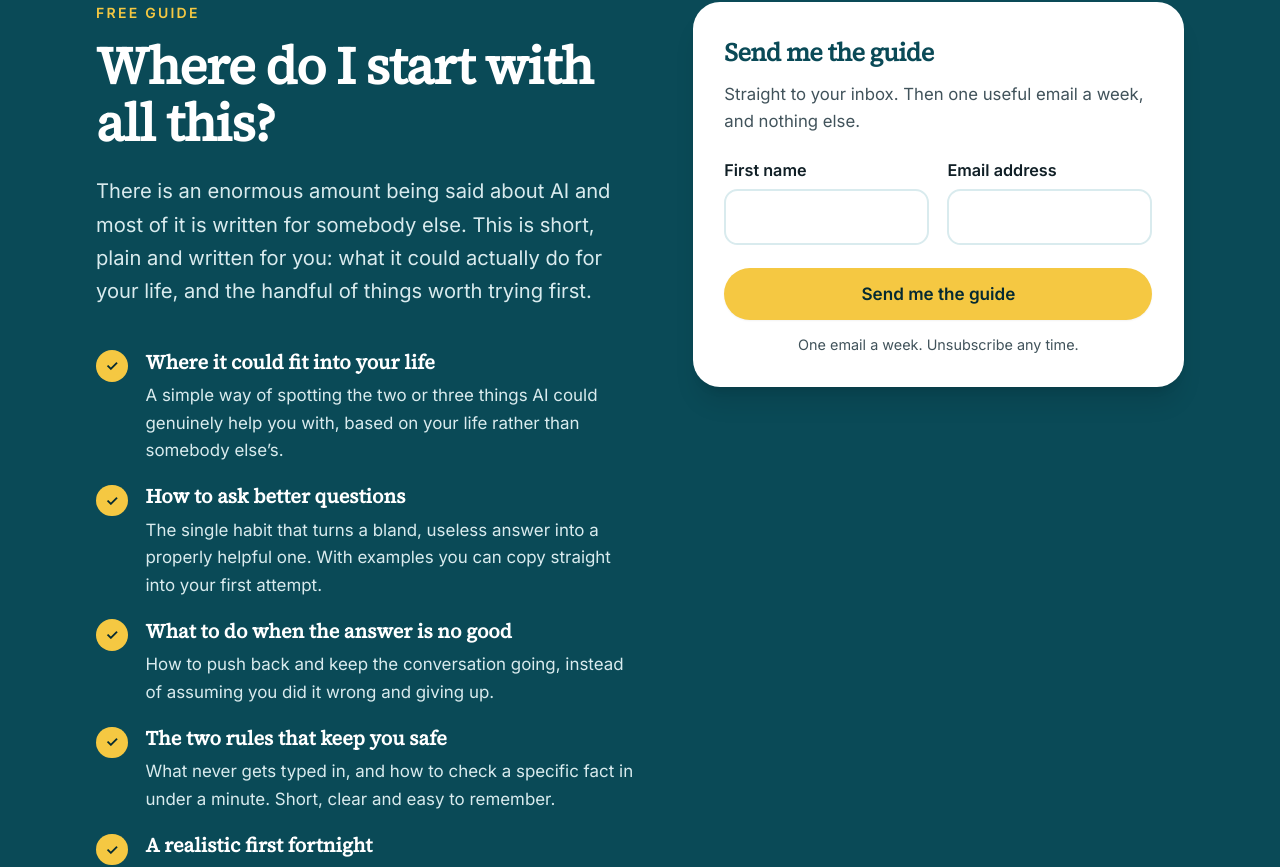
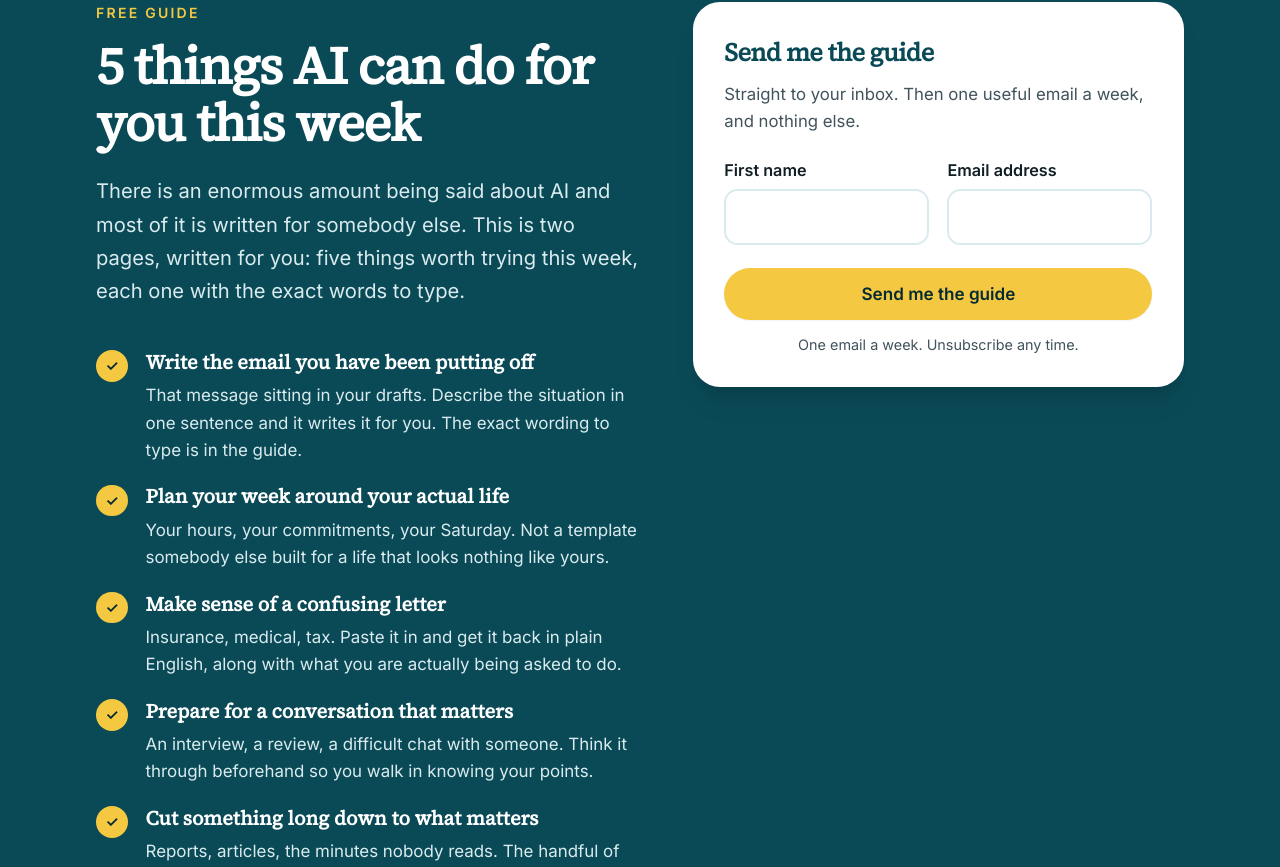
Before and after one commit to Stillrelevant/still-relevant-website, a Next.js app: page /guide in a window 1280 px wide. Shown: the part 206-1073 px from the top of the page. Built offline with nearby package versions, Linux system fonts and the light colour scheme.

Commit message:
Add files via upload

```diff
--- a/app/guide/page.js
+++ b/app/guide/page.js
@@ -4,32 +4,32 @@ import FAQ from '@/components/FAQ';
 import { site } from '@/lib/site';
 
 export const metadata = {
-  title: 'The free starter guide',
+  title: '5 Things AI Can Do For You This Week',
   description:
-    'Where to start with AI, in plain English. A short free guide for adults 40+ who are curious but not sure where they fit in.',
+    'Five things you can try this week, with the exact words to type. A short free guide for adults 40+ who are curious but not sure where they fit in.',
   alternates: { canonical: `${site.url}/guide/` },
 };
 
 const inside = [
   {
-    t: 'Where it could fit into your life',
-    b: 'A simple way of spotting the two or three things AI could genuinely help you with, based on your life rather than somebody else’s.',
+    t: 'Write the email you have been putting off',
+    b: 'That message sitting in your drafts. Describe the situation in one sentence and it writes it for you. The exact wording to type is in the guide.',
   },
   {
-    t: 'How to ask better questions',
-    b: 'The single habit that turns a bland, useless answer into a properly helpful one. With examples you can copy straight into your first attempt.',
+    t: 'Plan your week around your actual life',
+    b: 'Your hours, your commitments, your Saturday. Not a template somebody else built for a life that looks nothing like yours.',
   },
   {
-    t: 'What to do when the answer is no good',
-    b: 'How to push back and keep the conversation going, instead of assuming you did it wrong and giving up.',
+    t: 'Make sense of a confusing letter',
+    b: 'Insurance, medical, tax. Paste it in and get it back in plain English, along with what you are actually being asked to do.',
   },
   {
-    t: 'The two rules that keep you safe',
-    b: 'What never gets typed in, and how to check a specific fact in under a minute. Short, clear and easy to remember.',
+    t: 'Prepare for a conversation that matters',
+    b: 'An interview, a review, a difficult chat with someone. Think it through beforehand so you walk in knowing your points.',
   },
   {
-    t: 'A realistic first fortnight',
-    b: 'Two things, four weeks, no course fees and no jargon. What to actually do, in order.',
+    t: 'Cut something long down to what matters',
+    b: 'Reports, articles, the minutes nobody reads. The handful of things you actually need, in seconds.',
   },
 ];
 
@@ -40,11 +40,11 @@ const faqs = [
   },
   {
     q: 'How long is it?',
-    a: 'Short enough to read in one sitting. It is written to be used rather than admired, so there is no padding.',
+    a: 'Two pages. It is written to be used rather than admired, so there is no padding.',
   },
   {
     q: 'Do I need any particular tool or account?',
-    a: 'No. A free account on any of the main ones is enough, and the guide works whichever you pick. It also explains how to set one up if you have not yet.',
+    a: 'A free ChatGPT account is all you need, and the guide tells you where to go. The same five things work on the other main tools too if you already use one.',
   },
   {
     q: 'Is this only for work?',
@@ -69,12 +69,12 @@ export default function Guide() {
             <div>
               <p className="eyebrow-gold">Free guide</p>
               <h1 className="mt-3 text-[2.2rem] leading-[1.1] text-white sm:text-[2.9rem]">
-                Where do I start with all this?
+                5 things AI can do for you this week
               </h1>
               <p className="mt-5 max-w-xl text-[1.12rem] leading-[1.65] text-teal-100">
                 There is an enormous amount being said about AI and most of it is written for
-                somebody else. This is short, plain and written for you: what it could actually do
-                for your life, and the handful of things worth trying first.
+                somebody else. This is two pages, written for you: five things worth trying this
+                week, each one with the exact words to type.
               </p>
 
               <ul className="mt-9 space-y-4">
```
